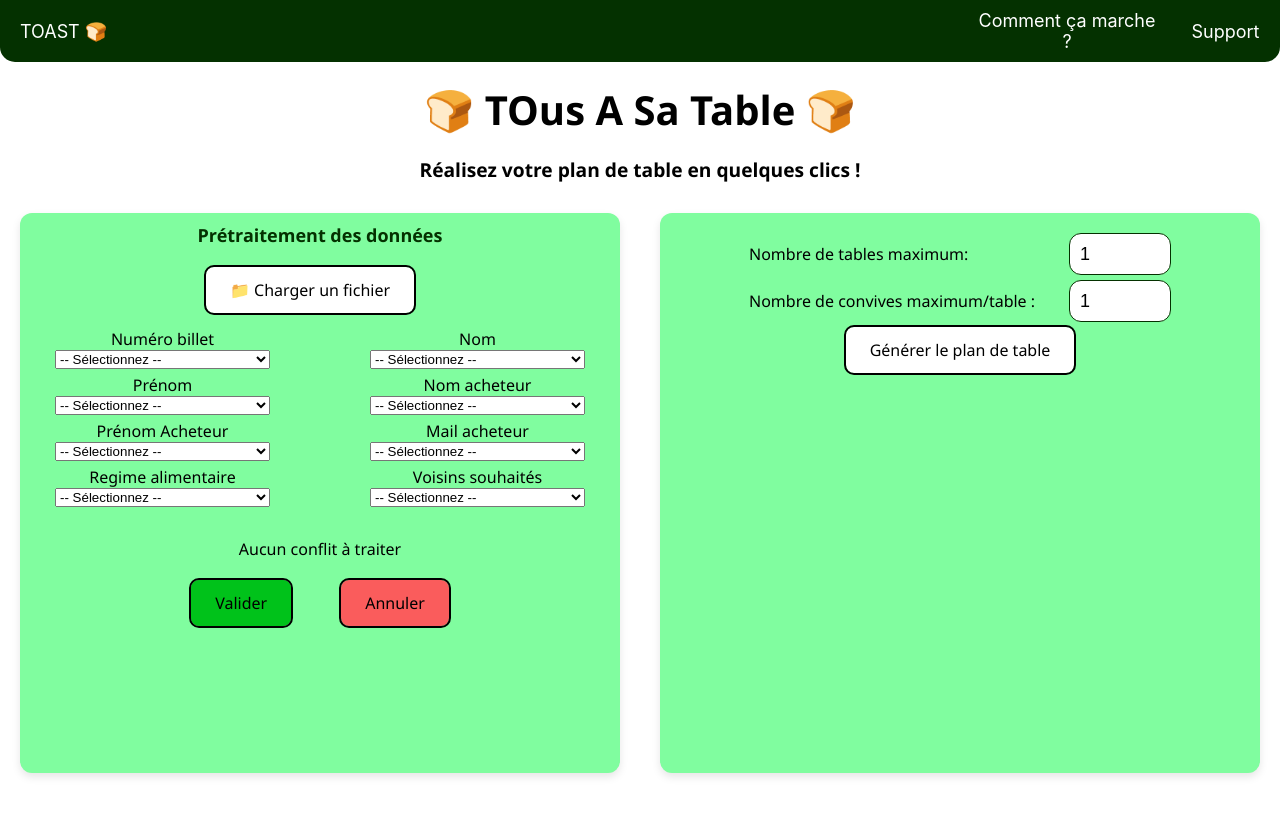
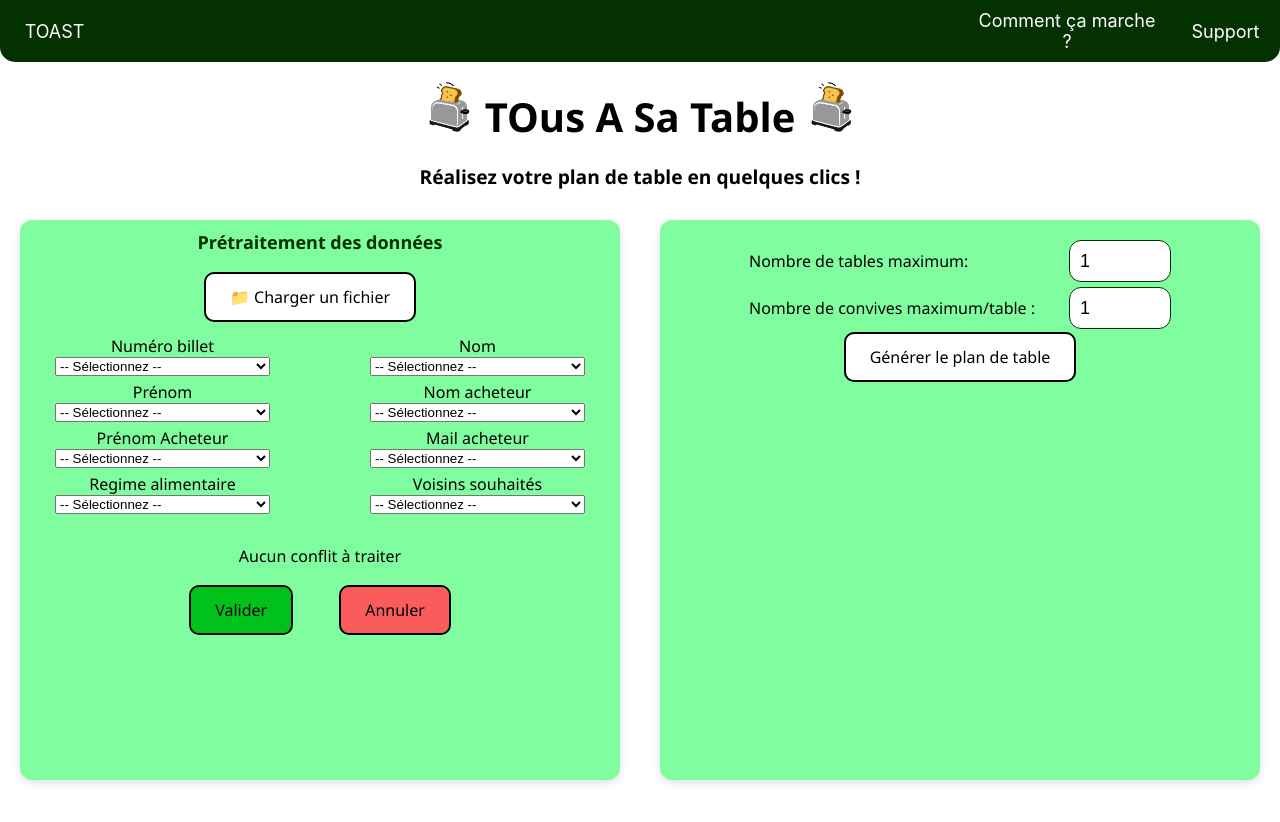
Before and after one commit to Manon3005/TOAST_SMART, a React (Create React App) app in the folder frontend/: page /#/ in a window 1280 px wide. Shown: the top 822 px of the page. Built offline with nearby package versions, Linux system fonts and the light colour scheme.

Commit message:
Ajout Logo

```diff
--- a/frontend/src/App.css
+++ b/frontend/src/App.css
@@ -129,6 +129,11 @@ p {
   font-weight: bold;
   text-decoration: none;
   transform: scale(1.05);
+}
+
+.logo-inline {
+  width: 50px;
+  height: 50px;
 }
 
 .file-button-container {
--- a/frontend/src/components/navBar.js
+++ b/frontend/src/components/navBar.js
@@ -11,7 +11,7 @@ export function NavBar() {
             React.createElement(
                 Link,
                 { to: '/', className: 'nav-link' },
-                'TOAST 🍞'
+                'TOAST'
             )
         ),
         React.createElement(
--- a/frontend/src/pages/home.js
+++ b/frontend/src/pages/home.js
@@ -144,7 +144,13 @@ export function Home() {
         'div',
         { className: 'app-container'},
         React.createElement('div', { className: 'app-header' },
-          React.createElement('h1', null, '🍞 TOus A Sa Table 🍞'),
+          React.createElement(
+              'h1',
+              { className: 'page-title' },
+              React.createElement('img', { src: 'img/Logo TOAST.png', alt: 'Logo', className: 'logo-inline' }),
+              ' TOus A Sa Table ',
+              React.createElement('img', { src: 'img/Logo TOAST.png', alt: 'Logo', className: 'logo-inline' })
+          ),
           React.createElement('h3', null, 'Réalisez votre plan de table en quelques clics !'),
         ),
         React.createElement('div', { className: 'app-content' },
```
